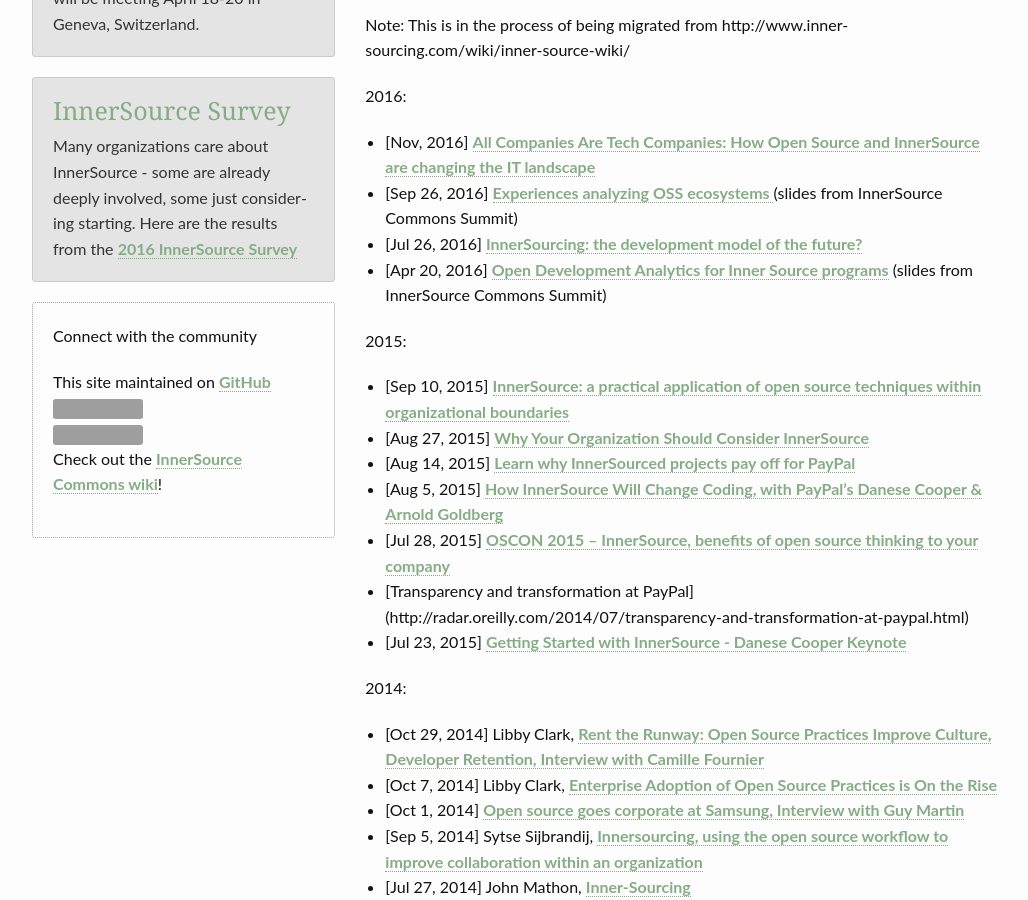
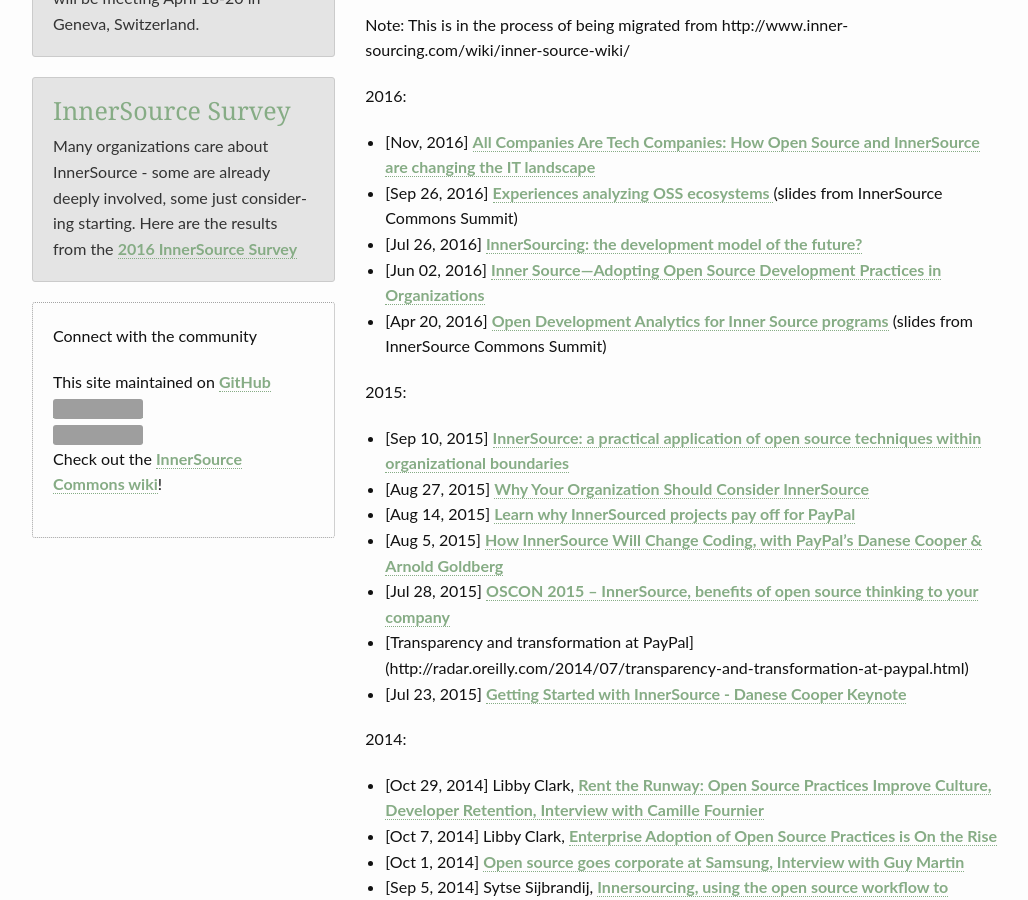
Before and after one commit to paypal/InnerSourceCommons, a Jekyll site: the page built from resources/articles.md, in a window 1280 px wide and 900 px high, scrolled down 482 px. Shown: the whole window, without its empty margins (123-1151 px from the left). Built offline with Jekyll 4.4.1, drawn with Linux system fonts in a browser that asks for light colours; grey boxes are pictures that could not be loaded.

Commit message:
added infoq article

```diff
--- a/resources/articles.md
+++ b/resources/articles.md
@@ -13,6 +13,7 @@
 * [Nov, 2016] [All Companies Are Tech Companies: How Open Source and InnerSource are changing the IT landscape](http://opensource.cioreview.com/cxoinsight/all-companies-are-tech-companies-how-open-source-and-innersource-are-changing-the-it-landscape-nid-23378-cid-92.html)
 * [Sep 26, 2016] [Experiences analyzing OSS ecosystems ](https://speakerdeck.com/bitergia/experiences-analyzing-oss-ecosystems) (slides from InnerSource Commons Summit)
 * [Jul 26, 2016] [InnerSourcing: the development model of the future?](https://blog.bitergia.com/2016/07/26/innersourcing-the-development-model-of-the-future/)
+* [Jun 02, 2016] [Inner Source—Adopting Open Source Development Practices in Organizations](https://www.infoq.com/articles/inner-source-open-source-development-practices)
 * [Apr 20, 2016] [Open Development Analytics for Inner Source programs](https://speakerdeck.com/bitergia/open-development-analytics-for-inner-source-programs) (slides from InnerSource Commons Summit)
 
 2015:
```
